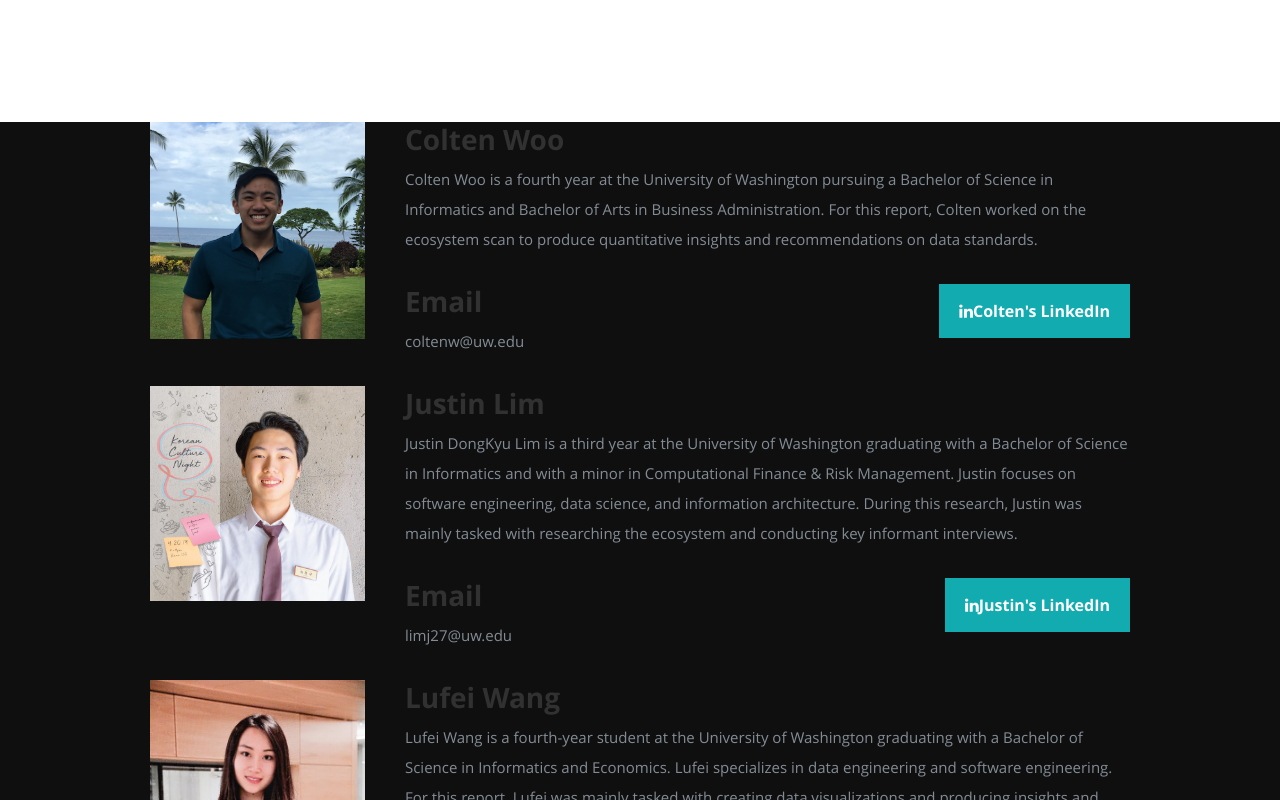
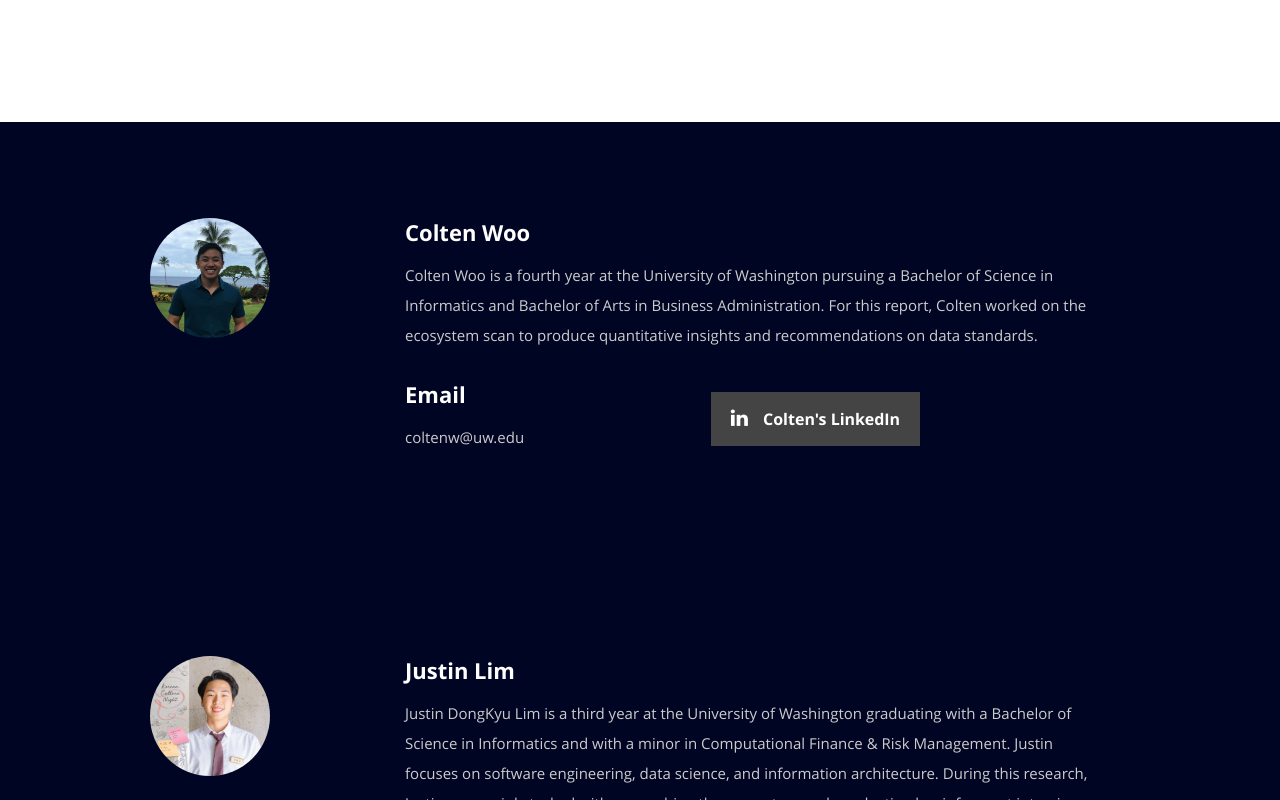
Before and after one commit to limj27/SkoDawgs-COVID19, a React (Create React App) app: page / in a window 1280 px wide. Shown: the part 3020-3820 px from the top of the page. Built offline with nearby package versions, Linux system fonts and the light colour scheme.

Commit message:
Added all profiles

```diff
--- a/public/css/layout.css
+++ b/public/css/layout.css
@@ -225,6 +225,50 @@ ul#nav li.current a { color: #fe6928; }
    font-size: 20px;
 }
 
+
+#ourteam {
+   background: #000524;
+   padding-top: 96px;
+   padding-bottom: 66px;
+   overflow: hidden;
+}
+
+#ourteam a, #ourteam a:visited  { color: #fff; }
+#ourteam a:hover, #ourteam a:focus { color: #0762f9; }
+
+#ourteam h2 {
+   font: 22px/30px 'opensans-bold', sans-serif;
+   color: #fff;
+   margin-bottom: 12px;
+}
+#ourteam p {
+   line-height: 30px;
+   color: #ccc;
+}
+#ourteam .profile-pic {
+   position: relative;
+   width: 120px;
+   height: 120px;
+   border-radius: 100%;
+}
+#ourteam .contact-details { width: 41.66667%; }
+#ourteam .download {
+   width: 58.33333%;
+   padding-top: 6px;
+}
+#ourteam .main-col { padding-right: 5%; }
+#ourteam .download .button {
+   margin-top: 6px;
+   background: #444;
+}
+#ourteam .download .button:hover {
+   background: #fff;
+   color: #2B2B2B;
+}
+#ourteam .download .button i {
+   margin-right: 15px;
+   font-size: 20px;
+}
 
 /* ------------------------------------------------------------------ */
 /* d. Resume Section
```
